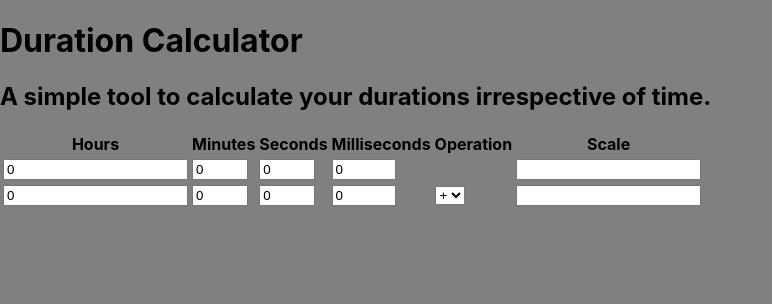
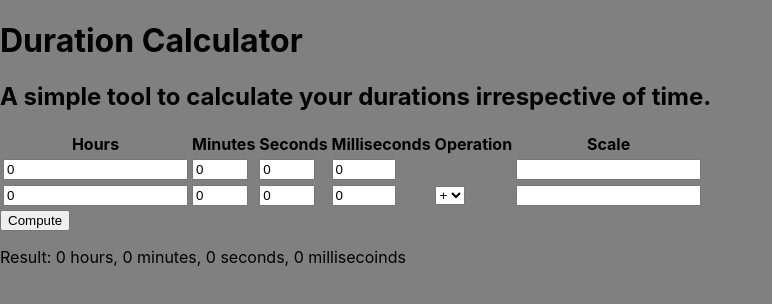
Before and after one commit to adnanian/duration-calculator, a React (Create React App) app: page / in a window 1280 px wide. Shown: the top 304 px of the page, without its empty margins (0-772 px from the left). Built offline with nearby package versions, Linux system fonts and the light colour scheme.

Commit message:
Create operationMap

```diff
--- a/src/App.tsx
+++ b/src/App.tsx
@@ -10,6 +10,7 @@ function App() {
     new Array(MIN_ROW_SIZE).fill(null).map(() => new Duration(0, 0, 0, 0))
   );
 
+  const [durationResult, setDurationResult] = useState<Duration>(new Duration(0,0,0,0));
 
   const handleChange = (e: ChangeEvent<HTMLInputElement>): void => {
     type DurationField = 'hours' | 'minutes' | 'seconds' | 'milliseconds';
@@ -33,6 +34,10 @@ function App() {
     setDurations(newDurations);
     console.log('Handlechange working.');
   };
+
+  const compute = (): void => {
+    setDurationResult(durations[0].minus(durations[1]));
+  }
 
   const durationRows = durations.map((duration: Duration) => {
     return (
@@ -59,6 +64,8 @@ function App() {
           {durationRows}
         </tbody>
       </table>
+      <button onClick={compute}>Compute</button>
+      <p>Result: {durationResult.toReadable()}</p>
     </main>
   );
 }
--- a/src/components/InputRow.tsx
+++ b/src/components/InputRow.tsx
@@ -1,11 +1,17 @@
 import React, { ChangeEventHandler } from "react";
 import Duration from "../durationTools";
 
+/** */
 interface DurationInputRow {
     duration: Duration,
     onChange: ChangeEventHandler<HTMLInputElement>
 }
 
+/**
+ *
+ * @param param0
+ * @returns
+ */
 const InputRow: React.FC<DurationInputRow> = ({ duration, onChange }) => {
 
     console.log("Current duration id: ", duration.id);
--- a/src/durationTools.ts
+++ b/src/durationTools.ts
@@ -1,7 +1,4 @@
-interface ArithmeticOperation {
-    symbol: '+' | '-' | '×' | '÷';
-    function: Function;
-}
+type ArithmeticSymbol = '+' | '-' | '×' | '÷';
 
 class Duration {
     hours: number;
@@ -22,10 +19,7 @@ class Duration {
 
     static idIncrement: number = 0;
 
-    private readonly operationMap = Object.freeze({
-        '+': this.plus.bind(this),
-        '-': this.minus.bind(this)
-    });
+
 
     constructor(hours: number, minutes: number, seconds: number, milliseconds: number) {
         if (!Number.isInteger(hours) || hours < 0) {
@@ -89,12 +83,34 @@ class Duration {
         return new Duration(hoursPlace, minutesPlace, secondsPlace, millisPlace);
     }
 
+    // Mapping arithmetic symbols to their respective methods
+    // Source: https://www.typescriptlang.org/docs/handbook/utility-types.html#recordkeys-type
+    private readonly operationMap: Record<ArithmeticSymbol, (d: Duration) => Duration> = {
+        '+': this.plus.bind(this),
+        '-': this.minus.bind(this),
+        '×': (d: Duration) => { throw new Error("Multiplication not implemented yet."); },
+        '÷': (d: Duration) => { throw new Error("Division not implemented yet."); }
+    };
+
+    // Perform the calculation based on the symbol
+    performCalculation(argument: Duration, opSymbol: ArithmeticSymbol): Duration {
+        const operation = this.operationMap[opSymbol];
+        if (!operation) {
+            throw new Error(`Operation '${opSymbol}' not supported.`);
+        }
+        return operation(argument);
+    }
+
     // Cloning method for deep copy
     clone() {
         const cloned = new Duration(this.hours, this.minutes, this.seconds, this.milliseconds);
         cloned.id = this.id; // Retain the same ID
         return cloned;
     }
+
+    toReadable() {
+        return `${this.hours} hours, ${this.minutes} minutes, ${this.seconds} seconds, ${this.milliseconds} millisecoinds`;
+    }
 }
 
 export default Duration;
```
